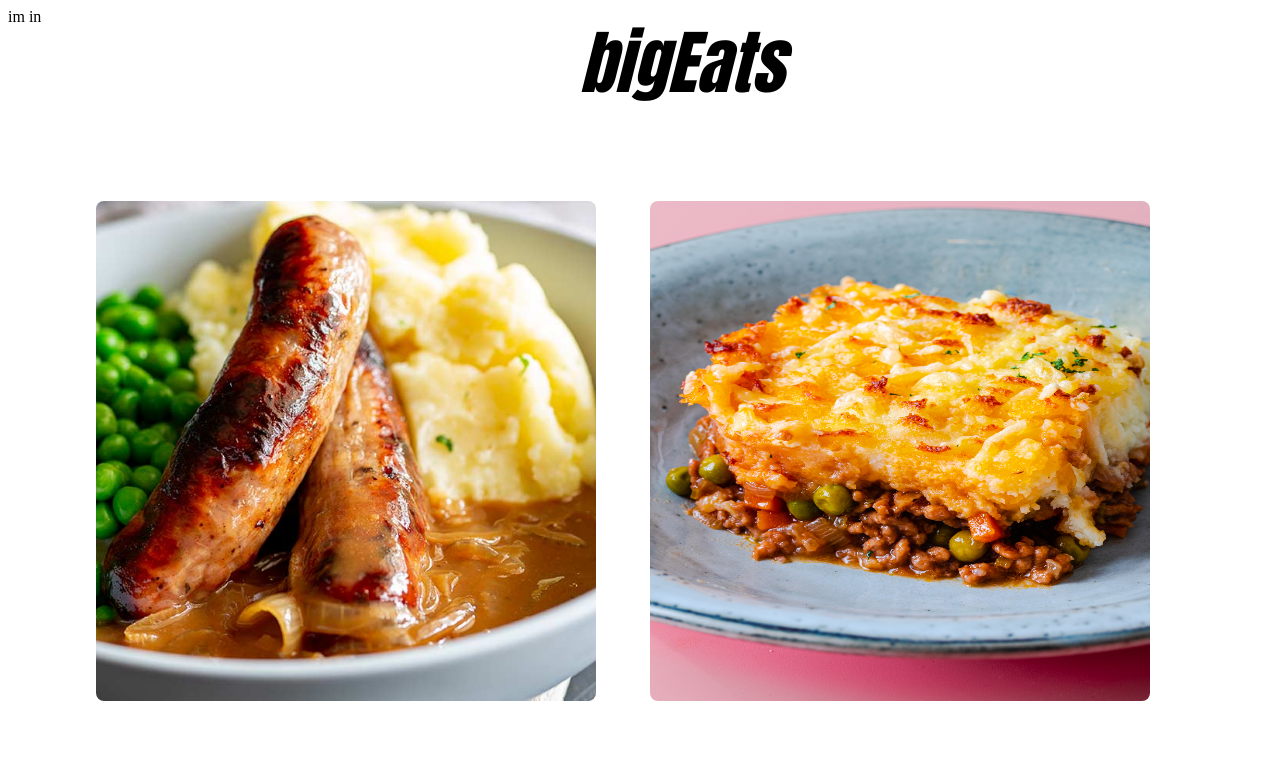
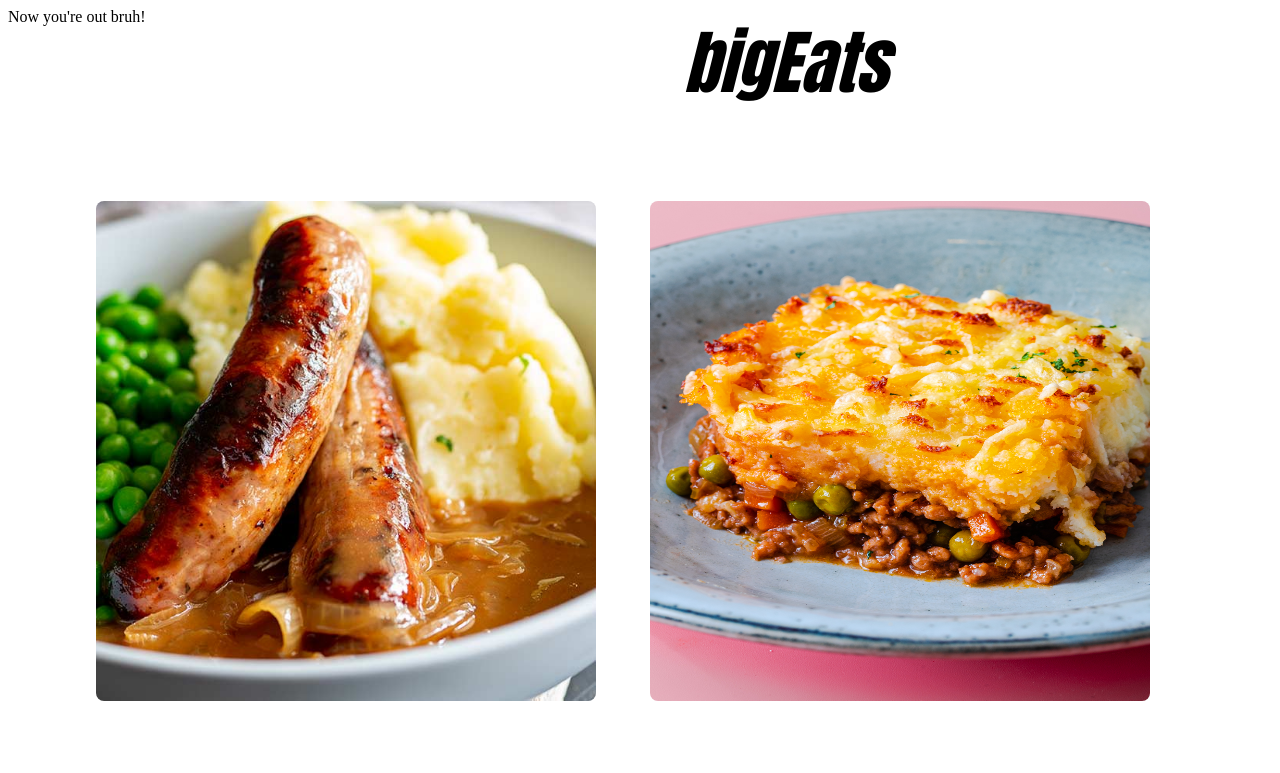
Before and after one commit to Spaandy/Projects, a plain HTML site: page bigEats/index.html in a window 1280 px wide. Shown: the top 773 px of the page. Drawn offline with Linux system fonts and the light colour scheme.

```diff
--- a/bigEats/index.html
+++ b/bigEats/index.html
@@ -10,7 +10,7 @@
     <script type="text/javascript" src="script.js"></script>
 </head>
 
-im in
+Now you're out bruh!
 
 <body>
 
```
